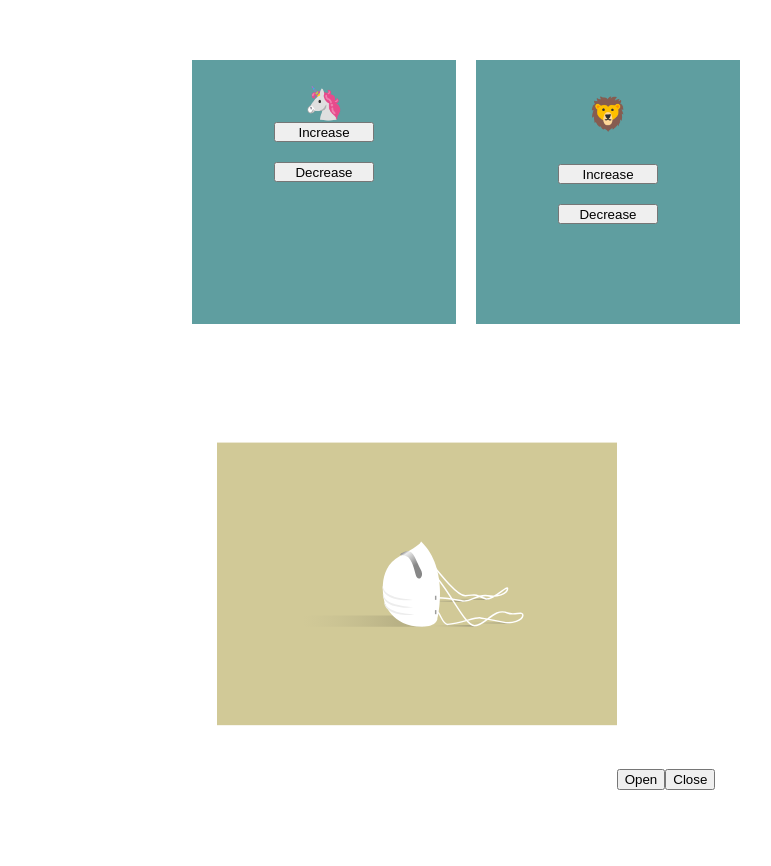
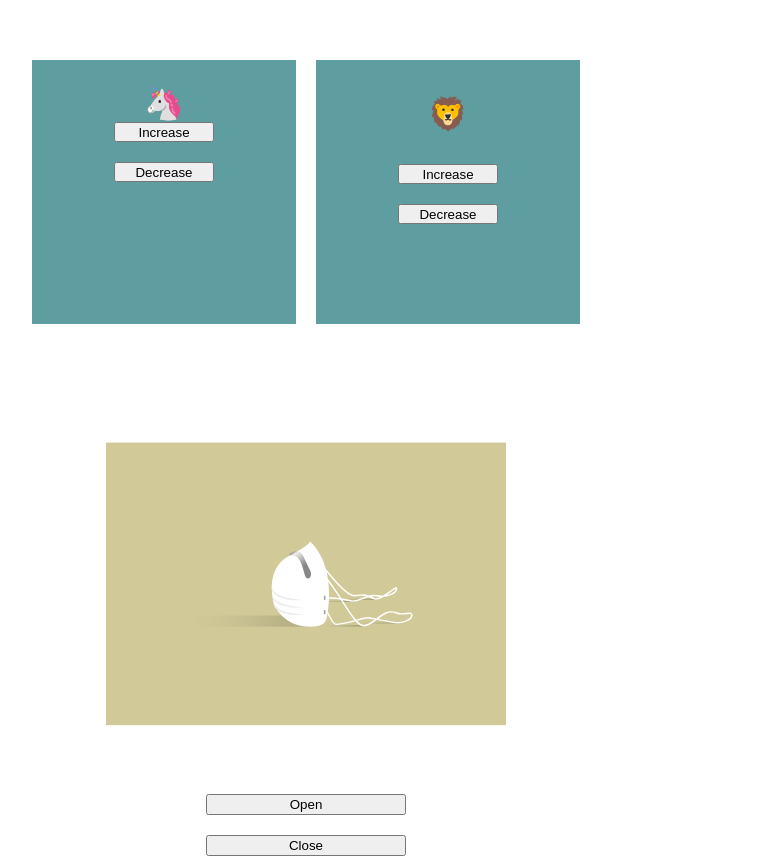
Before and after one commit to joshua360x/busy-zoo, a React (Create React App) app: page / in a window 1280 px wide. Shown: the whole page, without its empty margins (174-945 px from the left). Before the commit the page ends 800 px from the top, so only its background shows below. Built offline with nearby package versions, Linux system fonts and the light colour scheme.

Commit message:
styled button components for JackBox

```diff
--- a/src/App.css
+++ b/src/App.css
@@ -1,5 +1,6 @@
 .App {
   text-align: center;
+  max-width: 960px;
 }
 
 .App-logo {
--- a/src/JackBox/JackBox.css
+++ b/src/JackBox/JackBox.css
@@ -4,3 +4,22 @@
   width: 400px;
   height: 400px;
 }
+
+.openCLose {
+  display: flex;
+  justify-content: center;
+  align-items: center;
+  flex-direction: column;
+}
+
+.openCLose button {
+  width: 200px;
+  margin: 10px;
+  outline: none;
+}
+
+.openCLose button:hover {
+  background-color: antiquewhite;
+  cursor: pointer;
+  border: none;
+}
```
